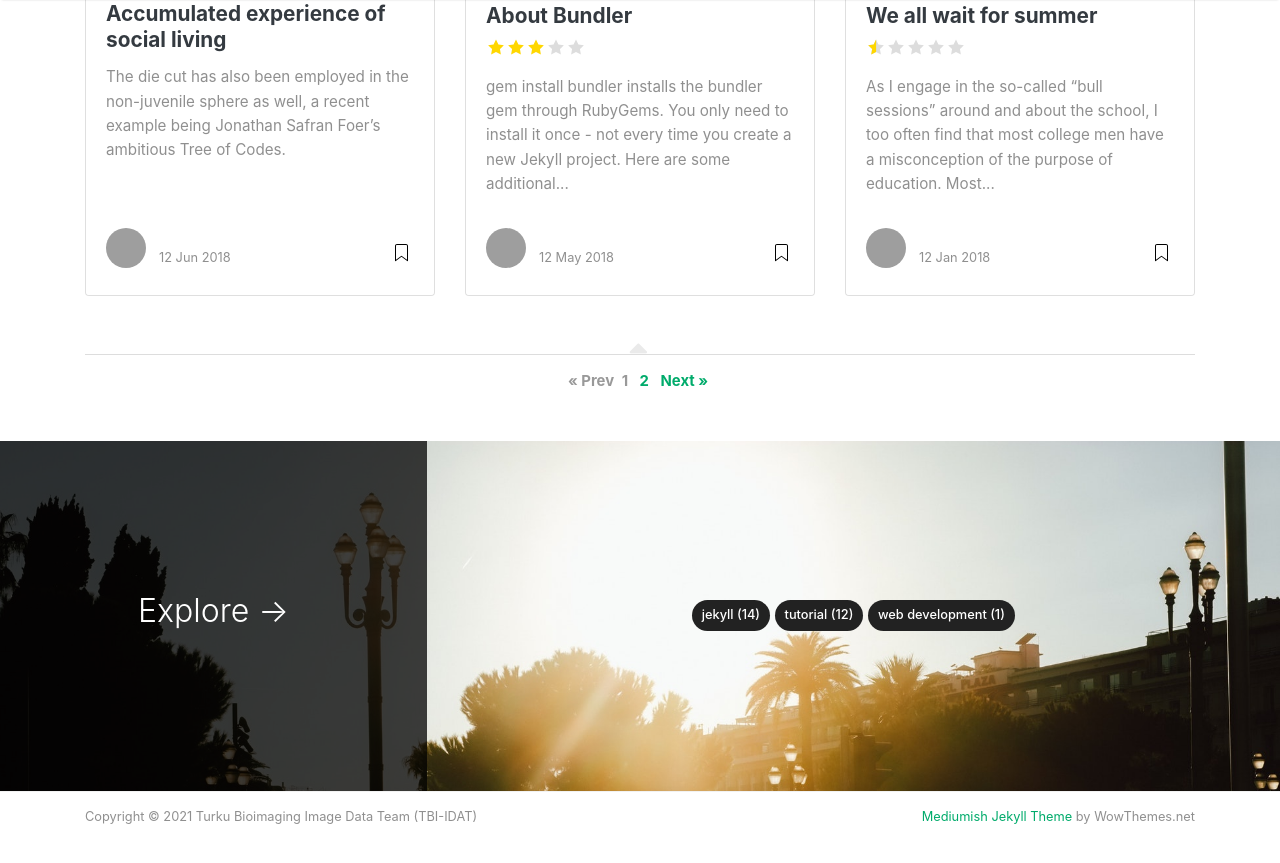
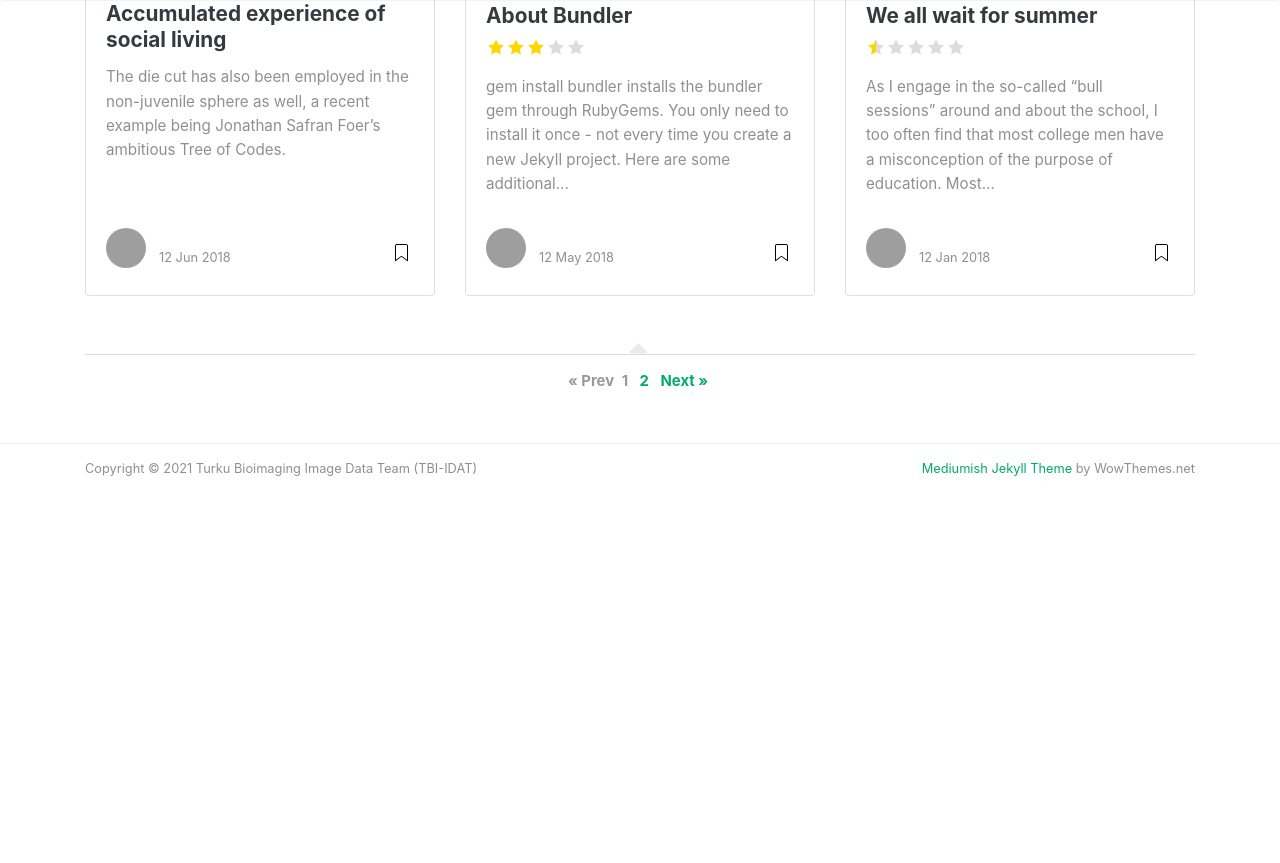
Before and after one commit to Turku-BioImaging/turku-bioimaging.github.io, a Jekyll site: the page built from index.html, in a window 1280 px wide and 900 px high, scrolled down 1540 px. Shown: the top 863 px of the window. Built offline with Jekyll 4.4.1, drawn with Linux system fonts in a browser that asks for light colours; nearby versions of some CDN libraries; the list of posts is cut into pages by our own code; after the commit the page ends 2092 px from its top, so only the background shows below that; grey boxes are pictures that could not be loaded.

Commit message:
disable categories jumbotron

```diff
--- a/_layouts/default.html
+++ b/_layouts/default.html
@@ -202,7 +202,7 @@
 
       <!-- Categories Jumbotron
 ================================================== -->
-      <div class="jumbotron fortags">
+      {% comment %} <div class="jumbotron fortags">
         <div class="d-md-flex h-100">
           <div class="col-md-4 transpdark align-self-center text-center h-100">
             <div
@@ -231,7 +231,7 @@
             {% endfor %} {% endif %} {% assign categories_list = nil %}
           </div>
         </div>
-      </div>
+      </div> {% endcomment %}
 
       <!-- Begin Footer
 ================================================== -->
```
